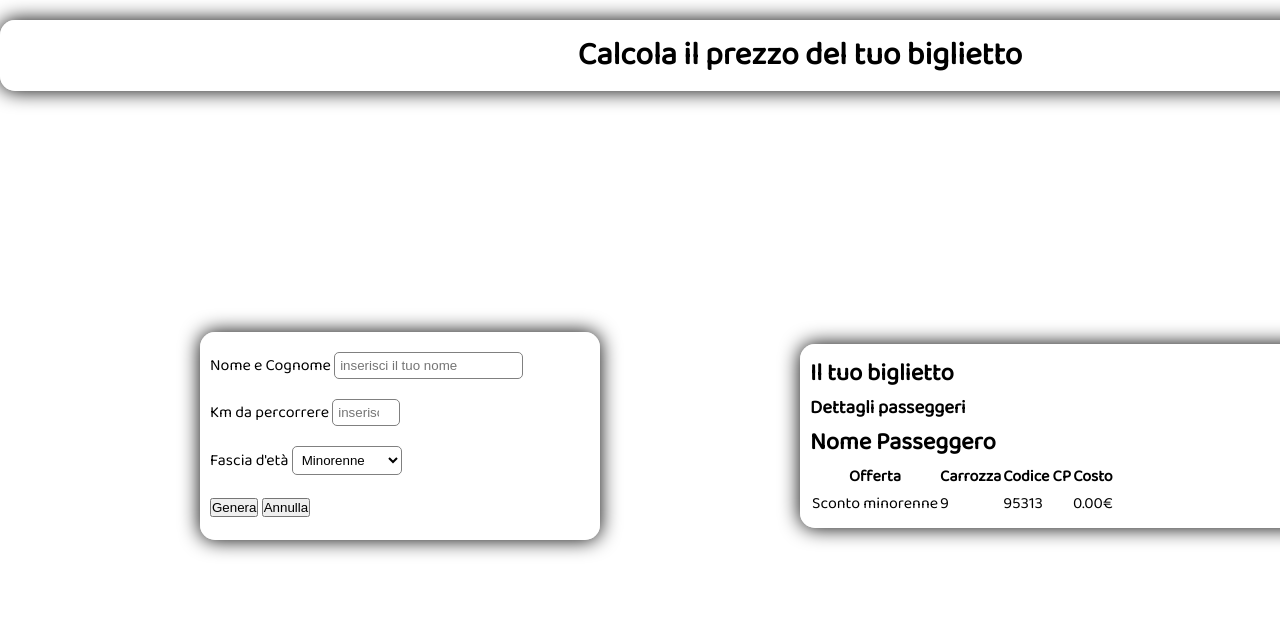
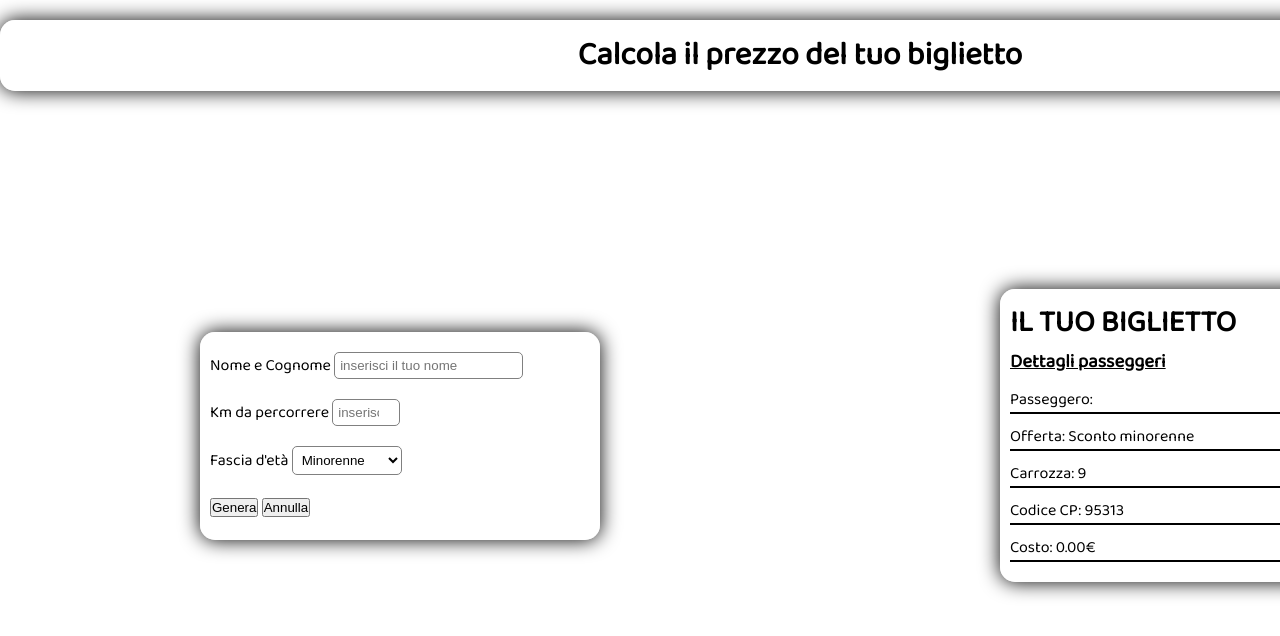
Before and after one commit to carminelentisco/js-biglietto-treno-form, a plain HTML site: page index.html in a window 1280 px wide. Both pictures are taken after a click on the button "Genera". Shown: the top 636 px of the page. Drawn offline with Linux system fonts and the light colour scheme.

Commit message:
HTML CSS prototipo 2

```diff
--- a/css/main.css
+++ b/css/main.css
@@ -23,11 +23,13 @@ body {
 
 /* ------ UTILITY ------ */
 
-.paddig_topBottom-10 {
+.paddigTopBottom_10 {
     padding: 10px 0;
 }
 
-
+.textDecoration_underline {
+    text-decoration: underline;
+}
 /* ------ PAGE ------ */
 
 .container {
@@ -71,6 +73,7 @@ header {
     background-color: rgba(255, 255, 255, 0.7);
     border-radius: 15px;
     box-shadow: 0px 0px 20px;
+    transition: transform .4s;
 }
 
 .input-format {
@@ -80,6 +83,25 @@ header {
     padding: 5px;
 }
 
+.box-formatting:hover {
+    transform: scale(1.5);
+}
+
+/* --- Bigletto --- */
+
+.title-tiket {
+    font-size: 30px;
+    text-transform: uppercase;
+}
+
+.contenuti ul {
+    list-style: none;
+}
+
+.contenuti ul li {
+    border-bottom: 2px solid #000;
+    margin: 10px 0;
+}
 
 /*-----------------------------------------------------------------*/
 
--- a/index.html
+++ b/index.html
@@ -27,19 +27,19 @@
                         <div class="dati-utente">
 
                             <!-- Nome e Cognome -->
-                            <div class="paddig_topBottom-10">
+                            <div class="paddigTopBottom_10">
                                 <label for="nome">Nome e Cognome</label>
                                 <input id="nome" class="input-format" type="text"  name="nome" placeholder="inserisci il tuo nome">
                             </div>
 
                             <!-- Km -->
-                            <div class="paddig_topBottom-10">
+                            <div class="paddigTopBottom_10">
                                 <label for="km">Km da percorrere</label>
                                 <input id="km" class="input-format" type="number" min="1" max="300" name="km"  placeholder="inserisci i Km">
                             </div>
 
                             <!-- Età -->
-                            <div class="paddig_topBottom-10">
+                            <div class="paddigTopBottom_10">
                                 <label for="fascia-eta">Fascia d'età</label>
                                 <select name="fascia-eta" id="fascia-eta" class="input-format">
                                     <option value="minorenne">Minorenne</option>
@@ -51,7 +51,7 @@
                         </div>
 
                         <!-- buttn -->
-                        <div class="paddig_topBottom-10">
+                        <div class="paddigTopBottom_10">
                             <button class="btn" id="bottoneGenera">Genera</button>
                             <button class="btn" id="bottoneAnnulla">Annulla</button>
                         </div>
@@ -62,18 +62,20 @@
 
             <!-- Creazione bigletto -->
             <section id="biglietto" class="hidden">
-                <h2 class="title">Il tuo biglietto</h2>
 
-                <h3>Dettagli passeggeri</h3>
+                <div class="box-formatting">
+
+                    <h2 class="title-tiket">Il tuo biglietto</h2>
+                    <h3 class="textDecoration_underline">Dettagli passeggeri</h3>
 
                     <div class="contenuti">
-                    <div class="nome">
+                        <!-- <div class="nome">
                             <h2>Nome Passeggero</h2>
                             <h3 id="nome-passeggero"></h3>
-                    </div>
+                        </div> -->
                         <div class="offerta">
-                        <table>
-                            <thead>
+                            <!-- <table> -->
+                                <!-- <thead>
                                     <tr>
                                         <th>Offerta</th>
                                         <th>Carrozza</th>
@@ -96,10 +98,37 @@
                                             <span id="costo"></span>
                                         </td>
                                     </tr>
-                            </tbody>
-                        </table>
+                                </tbody> -->
+
+                                <!-- <thead>
+                                    <tr>
+
+
+
+
+                                    </tr>
+                                </thead> -->
+                                <ul>
+                                    <li>Passeggero: <span id="nome-passeggero"></span></li>
+                                    <li>Offerta: <span id="offerta-applicata"></span></li>
+                                    <li>Carrozza: <span id="carrozza"></span></li>
+                                    <li>Codice CP: <span id="codice-cp"></span></li>
+                                    <li>Costo: <span id="costo"></span></li>
+                                </ul>
+                                <!-- <tbody>
+                                    <tr>
+                                        <th>Offerta</th><td><span id="offerta-applicata"></span></td>
+                                        <th>Carrozza</th><td><span id="carrozza"></span></td>
+                                        <th>Codice CP</th><td><span id="codice-cp"></span></td>
+                                        <th>Costo</th><td><span id="costo"></span></td>
+                                    </tr>
+                                </tbody> -->
+                            <!-- </table> -->
                         </div>
                     </div>
+
+                </div>
+
             </section>
 
         </main>
--- a/js/main.js
+++ b/js/main.js
@@ -55,7 +55,7 @@ bottoneGenera.addEventListener('click',
         document.getElementById('costo').innerHTML = costoBiglietto;
 
         // Mostra biglietto
-        container.classList = 'show' + ' box-formatting';
+        container.classList = 'show' + ' box';
     }
 );
 
```
Lines whose indentation alone changed are shown as unchanged.
